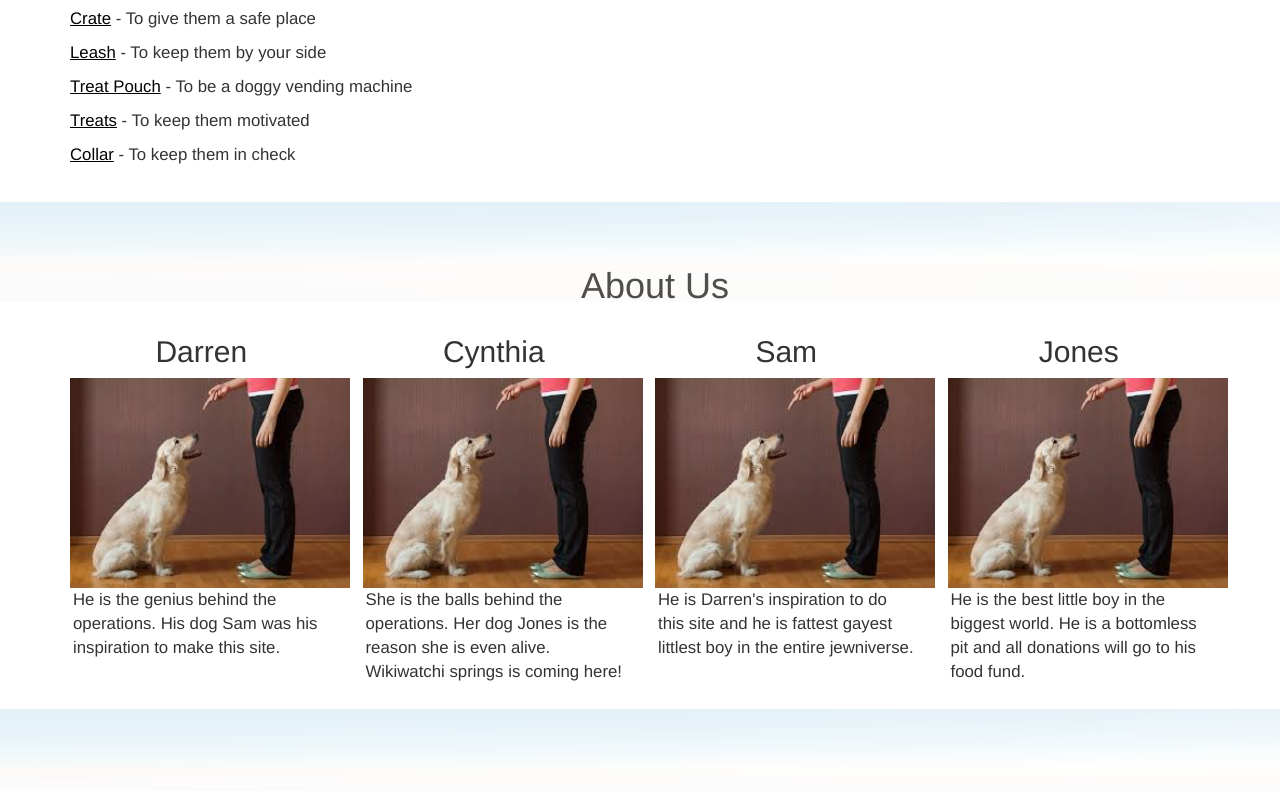
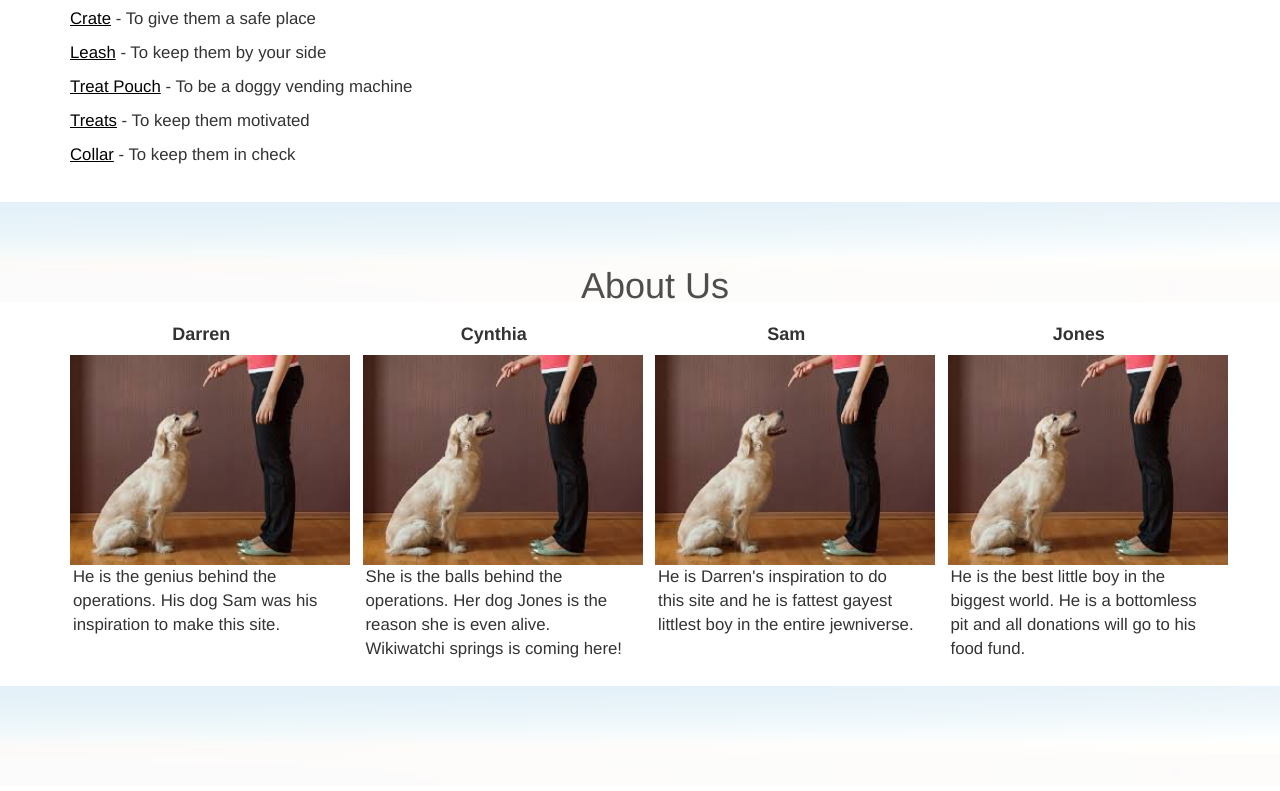
Before and after one commit to ddeanto/dog-training-site, a website: page views/index.html in a window 1280 px wide. Shown: the part 1791-2582 px from the top of the page. Drawn offline with nearby package versions, Linux system fonts and the light colour scheme; files whose address does not match are found by name.

Commit message:
about us names more readable

```diff
--- a/views/index.html
+++ b/views/index.html
@@ -162,7 +162,7 @@
     <div id="about-us" class="container">
       <div class="row row-centered">
         <div class="col-lg-3 col-sm-6 about-us col-centered">
-          <h2>Darren</h2>
+          <h4><strong>Darren</strong></h4>
           <img src="/public/images/sit.jpg" width="280px">
           <p>
             He is the genius behind the operations. His dog Sam was his
@@ -170,7 +170,7 @@
           </p>
         </div>
         <div class="col-lg-3 col-sm-6 about-us col-centered">
-          <h2>Cynthia</h2>
+          <h4><strong>Cynthia</strong></h4>
           <img src="/public/images/sit.jpg" width="280px">
           <p>
             She is the balls behind the operations. Her dog Jones is the
@@ -178,7 +178,7 @@
           </p>
         </div>
         <div class="col-lg-3 col-sm-6 about-us col-centered">
-          <h2>Sam</h2>
+          <h4><strong>Sam</strong></h4>
           <img src="/public/images/sit.jpg" width="280px">
           <p>
             He is Darren's inspiration to do this site and he is fattest
@@ -186,7 +186,7 @@
           </p>
         </div>
         <div class="col-lg-3 col-sm-6 about-us col-centered">
-          <h2>Jones</h2>
+          <h4><strong>Jones</strong></h4>
           <img src="/public/images/sit.jpg" width="280px">
           <p>
             He is the best little boy in the biggest world. He is a
```
